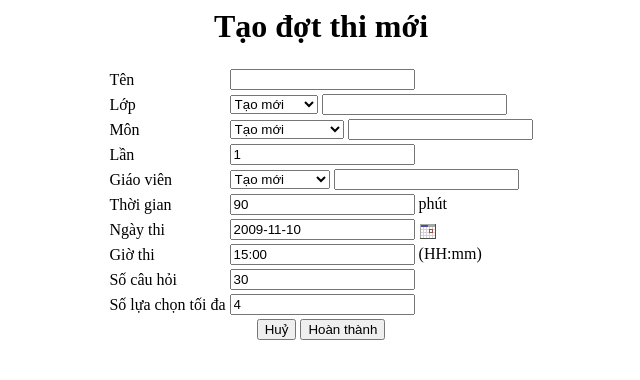
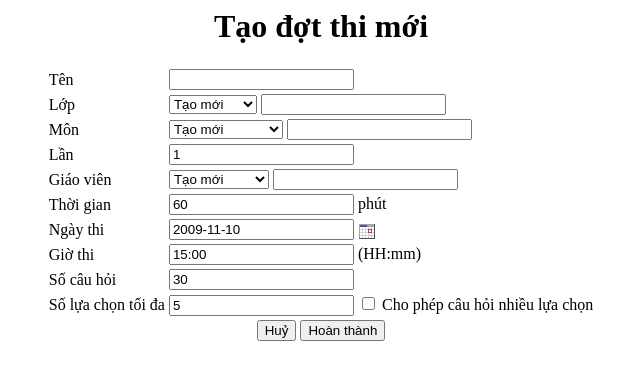
Before and after one commit to pta/oes, a PHP site: page /exam_new.php in a window 1280 px wide. Shown: the top 380 px of the page, without its empty margins (319-959 px from the left). Run offline with PHP 8.4, Linux system fonts and the light colour scheme; the visitor is signed in with stand-in values (Sample User, id 1); tables that the repository leaves empty hold one stand-in row (values such as "Sample post").

Commit message:
add Exam.End_Time and Exam.Mul_Choice

```diff
--- a/admin/exam_new.php
+++ b/admin/exam_new.php
@@ -28,6 +28,7 @@ include_once "../lib/Database.php";
 		$sched_time = $sched_date . ' ' . $sched_hour . ':00';
 		$noq = $_POST['noq'];
 		$max_noc = $_POST['max_noc'];
+		$mul_choice = isset ($_POST['mul_choice']);
 
 		$db->begin();
 
@@ -75,7 +76,7 @@ include_once "../lib/Database.php";
 				}
 			}
 
-			$db->insertExam ($name, $class, $subject, $time, $teacher, $duration, $sched_time, $noq, $max_noc);
+			$db->insertExam ($name, $class, $subject, $time, $teacher, $duration, $sched_time, $noq, $max_noc, $mul_choice);
 
 			$db->commit();
 			echo "<center>Tạo đợt thi mới thành công!</center>";
@@ -153,7 +154,7 @@ include_once "../lib/Database.php";
 					<input id=newteacher name=newteacher>
 
 			<tr><td><label for=duration>Thời gian</label>
-				<td><input id=duration name=duration value=90> phút
+				<td><input id=duration name=duration value=60> phút
 
 			<tr><td><label for=sched_date>Ngày thi</label>
 				<td><script language="JavaScript">
@@ -169,7 +170,10 @@ include_once "../lib/Database.php";
 				<td><input id=noq name=noq value=30>
 
 			<tr><td><label for=max_noc>Số lựa chọn tối đa</label>
-				<td><input id=max_noc name=max_noc value=4>
+				<td><input id=max_noc name=max_noc value=5>
+
+			<input type=checkbox id=mul_choice name=mul_choice>
+				<label for=mul_choice>Cho phép câu hỏi nhiều lựa chọn</label>
 
 			<tr align=center>
 				<td colspan=2>
--- a/lib/Database.php
+++ b/lib/Database.php
@@ -90,7 +90,7 @@ class Database extends DBConnection
 		return $this->getLastInsertID();
 	}
 
-	function insertExam ($name, $class, $subject, $time, $teacher, $duration, $sched_time, $noq, $max_noc)
+	function insertExam ($name, $class, $subject, $time, $teacher, $duration, $sched_time, $noq, $max_noc, $mul_choice)
 	{
 		$name = str_value ($name);
 		$class = num_value ($class);
@@ -99,9 +99,9 @@ class Database extends DBConnection
 		$duration = num_value ($duration);
 		$noq = num_value ($noq);
 		$max_noc = num_value ($max_noc);
+		$mul_choice = $mul_choice?'true':'false';
 
-		//$this->query ("insert into Exam values (null, $name, $class, $subject, $time, $teacher, '$duration', '$sched_time', null, $noq, $max_noc)");
-		$this->query ("insert into Exam values (null, $name, $class, $subject, $time, $teacher, $duration, '$sched_time', '$sched_time', $noq, $max_noc)");
+		$this->query ("insert into Exam values (null, $name, $class, $subject, $time, $teacher, $duration, '$sched_time', null, null, $noq, $max_noc, $mul_choice)");
 		return $this->getLastInsertID();
 	}
 
--- a/sql/structure.sql
+++ b/sql/structure.sql
@@ -89,8 +89,10 @@ create table Exam
 	Duration		INT,
 	Sched_Time		DATETIME,
 	Start_Time		DATETIME,
+	End_Time		DATETIME,
 	NoQ			INT,
 	Max_NoC			INT,
+	Mul_Choice		INT,
 
 	UNIQUE (Class, Subject, Time)
 )
```
Also changed, not shown: 1 other file.
